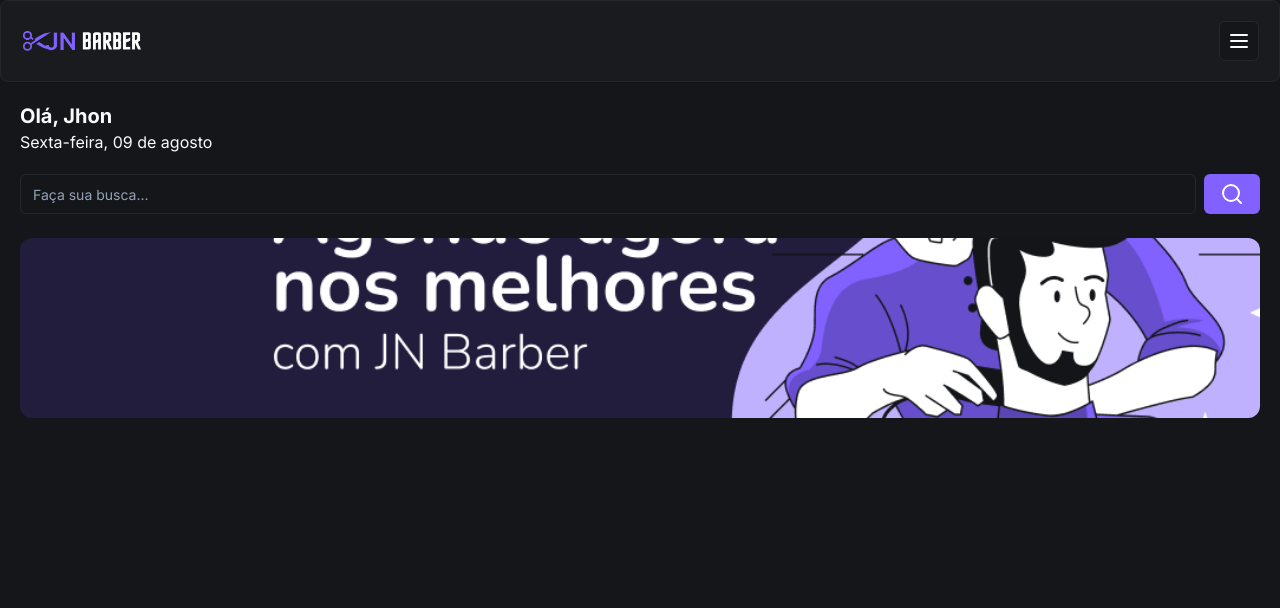
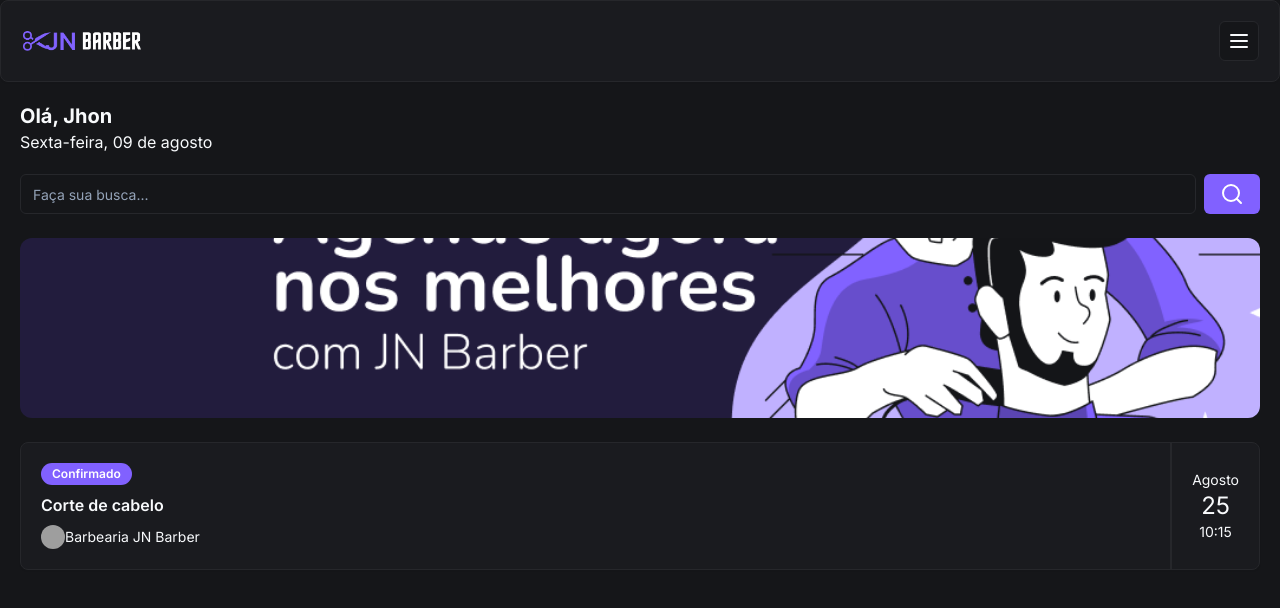
Before and after one commit to jhon-breno/fsw-barber, a Next.js app: page / in a window 1280 px wide. Shown: the top 608 px of the page. Built offline with nearby package versions, Linux system fonts and the light colour scheme; grey boxes are pictures that could not be loaded.

Commit message:
feat: add booking item

```diff
--- a/app/_components/header.tsx
+++ b/app/_components/header.tsx
@@ -7,7 +7,9 @@ const Header = () => {
   return (
     <Card>
       <CardContent className="flex flex-row items-center justify-between p-5">
-        <Image alt="JN Barber" src="/logo.png" height={18} width={120} />
+        <a href="/">
+          <Image alt="JN Barber" src="/logo.png" height={18} width={120} />
+        </a>
         <Button size="icon" variant="outline">
           <MenuIcon></MenuIcon>
         </Button>
--- /dev/null
+++ b/app/_components/ui/alert.tsx
@@ -0,0 +1,59 @@
+import * as React from "react"
+import { cva, type VariantProps } from "class-variance-authority"
+
+import { cn } from "@/app/_lib/utils"
+
+const alertVariants = cva(
+  "relative w-full rounded-lg border p-4 [&>svg~*]:pl-7 [&>svg+div]:translate-y-[-3px] [&>svg]:absolute [&>svg]:left-4 [&>svg]:top-4 [&>svg]:text-foreground",
+  {
+    variants: {
+      variant: {
+        default: "bg-background text-foreground",
+        destructive:
+          "border-destructive/50 text-destructive dark:border-destructive [&>svg]:text-destructive",
+      },
+    },
+    defaultVariants: {
+      variant: "default",
+    },
+  }
+)
+
+const Alert = React.forwardRef<
+  HTMLDivElement,
+  React.HTMLAttributes<HTMLDivElement> & VariantProps<typeof alertVariants>
+>(({ className, variant, ...props }, ref) => (
+  <div
+    ref={ref}
+    role="alert"
+    className={cn(alertVariants({ variant }), className)}
+    {...props}
+  />
+))
+Alert.displayName = "Alert"
+
+const AlertTitle = React.forwardRef<
+  HTMLParagraphElement,
+  React.HTMLAttributes<HTMLHeadingElement>
+>(({ className, ...props }, ref) => (
+  <h5
+    ref={ref}
+    className={cn("mb-1 font-medium leading-none tracking-tight", className)}
+    {...props}
+  />
+))
+AlertTitle.displayName = "AlertTitle"
+
+const AlertDescription = React.forwardRef<
+  HTMLParagraphElement,
+  React.HTMLAttributes<HTMLParagraphElement>
+>(({ className, ...props }, ref) => (
+  <div
+    ref={ref}
+    className={cn("text-sm [&_p]:leading-relaxed", className)}
+    {...props}
+  />
+))
+AlertDescription.displayName = "AlertDescription"
+
+export { Alert, AlertTitle, AlertDescription }
--- /dev/null
+++ b/app/_components/ui/avatar.tsx
@@ -0,0 +1,50 @@
+"use client"
+
+import * as React from "react"
+import * as AvatarPrimitive from "@radix-ui/react-avatar"
+
+import { cn } from "@/app/_lib/utils"
+
+const Avatar = React.forwardRef<
+  React.ElementRef<typeof AvatarPrimitive.Root>,
+  React.ComponentPropsWithoutRef<typeof AvatarPrimitive.Root>
+>(({ className, ...props }, ref) => (
+  <AvatarPrimitive.Root
+    ref={ref}
+    className={cn(
+      "relative flex h-10 w-10 shrink-0 overflow-hidden rounded-full",
+      className
+    )}
+    {...props}
+  />
+))
+Avatar.displayName = AvatarPrimitive.Root.displayName
+
+const AvatarImage = React.forwardRef<
+  React.ElementRef<typeof AvatarPrimitive.Image>,
+  React.ComponentPropsWithoutRef<typeof AvatarPrimitive.Image>
+>(({ className, ...props }, ref) => (
+  <AvatarPrimitive.Image
+    ref={ref}
+    className={cn("aspect-square h-full w-full", className)}
+    {...props}
+  />
+))
+AvatarImage.displayName = AvatarPrimitive.Image.displayName
+
+const AvatarFallback = React.forwardRef<
+  React.ElementRef<typeof AvatarPrimitive.Fallback>,
+  React.ComponentPropsWithoutRef<typeof AvatarPrimitive.Fallback>
+>(({ className, ...props }, ref) => (
+  <AvatarPrimitive.Fallback
+    ref={ref}
+    className={cn(
+      "flex h-full w-full items-center justify-center rounded-full bg-muted",
+      className
+    )}
+    {...props}
+  />
+))
+AvatarFallback.displayName = AvatarPrimitive.Fallback.displayName
+
+export { Avatar, AvatarImage, AvatarFallback }
--- /dev/null
+++ b/app/_components/ui/badge.tsx
@@ -0,0 +1,36 @@
+import * as React from "react"
+import { cva, type VariantProps } from "class-variance-authority"
+
+import { cn } from "@/app/_lib/utils"
+
+const badgeVariants = cva(
+  "inline-flex items-center rounded-full border px-2.5 py-0.5 text-xs font-semibold transition-colors focus:outline-none focus:ring-2 focus:ring-ring focus:ring-offset-2",
+  {
+    variants: {
+      variant: {
+        default:
+          "border-transparent bg-primary text-primary-foreground hover:bg-primary/80",
+        secondary:
+          "border-transparent bg-secondary text-secondary-foreground hover:bg-secondary/80",
+        destructive:
+          "border-transparent bg-destructive text-destructive-foreground hover:bg-destructive/80",
+        outline: "text-foreground",
+      },
+    },
+    defaultVariants: {
+      variant: "default",
+    },
+  }
+)
+
+export interface BadgeProps
+  extends React.HTMLAttributes<HTMLDivElement>,
+    VariantProps<typeof badgeVariants> {}
+
+function Badge({ className, variant, ...props }: BadgeProps) {
+  return (
+    <div className={cn(badgeVariants({ variant }), className)} {...props} />
+  )
+}
+
+export { Badge, badgeVariants }
--- a/app/globals.css
+++ b/app/globals.css
@@ -44,6 +44,6 @@
     @apply h-full;
   }
   body {
-    @apply h-full bg-background text-foreground;
+    @apply bg-background text-foreground h-full;
   }
 }
--- a/app/page.tsx
+++ b/app/page.tsx
@@ -1,8 +1,12 @@
-import { SearchIcon } from "lucide-react"
+import { RocketIcon, SearchIcon } from "lucide-react"
 import Header from "./_components/header"
 import { Button } from "./_components/ui/button"
 import { Input } from "./_components/ui/input"
 import Image from "next/image"
+import { Card, CardContent } from "./_components/ui/card"
+import { Badge } from "./_components/ui/badge"
+import { Avatar, AvatarImage } from "./_components/ui/avatar"
+import { Alert, AlertDescription, AlertTitle } from "./_components/ui/alert"
 
 export default function Home() {
   return (
@@ -13,12 +17,15 @@ export default function Home() {
         <h2 className="text-xl font-bold">Olá, Jhon</h2>
         <p>Sexta-feira, 09 de agosto</p>
 
+        {/* BUSCA */}
         <div className="mt-5 flex items-center gap-2">
           <Input placeholder="Faça sua busca..."></Input>
           <Button>
             <SearchIcon />
           </Button>
         </div>
+
+        {/* IMAGEM */}
         <div className="relative mt-6 h-[180px] w-full">
           <Image
             alt="Agende agora nos melhores com JN Barber"
@@ -27,6 +34,30 @@ export default function Home() {
             className="rounded-xl object-cover"
           />
         </div>
+
+        {/* AGENDAMENTO */}
+
+        <Card className="mt-6">
+          <CardContent className="flex justify-between p-0">
+            {/* Esquerda */}
+            <div className="flex flex-col gap-2 py-5 pl-5">
+              <Badge className="w-fit">Confirmado</Badge>
+              <h3 className="font-semibold">Corte de cabelo</h3>
+              <div className="flex items-center">
+                <Avatar className="h-6 w-6">
+                  <AvatarImage src="https://utfs.io/f/c97a2dc9-cf62-468b-a851-bfd2bdde775f-16p.png"></AvatarImage>
+                </Avatar>
+                <p className="text-sm">Barbearia JN Barber</p>
+              </div>
+            </div>
+            {/* Direita */}
+            <div className="flex flex-col items-center justify-center border-l-2 border-solid px-5">
+              <p className="text-sm">Agosto</p>
+              <p className="text-2xl">25</p>
+              <p className="text-sm">10:15</p>
+            </div>
+          </CardContent>
+        </Card>
       </div>
     </div>
   )
--- a/package.json
+++ b/package.json
@@ -13,6 +13,7 @@
   },
   "dependencies": {
     "@prisma/client": "^5.18.0",
+    "@radix-ui/react-avatar": "^1.1.0",
     "@radix-ui/react-slot": "^1.1.0",
     "class-variance-authority": "^0.7.0",
     "clsx": "^2.1.1",
```
Also changed, not shown: 1 other file (tests, documents, lock files or other folders).
